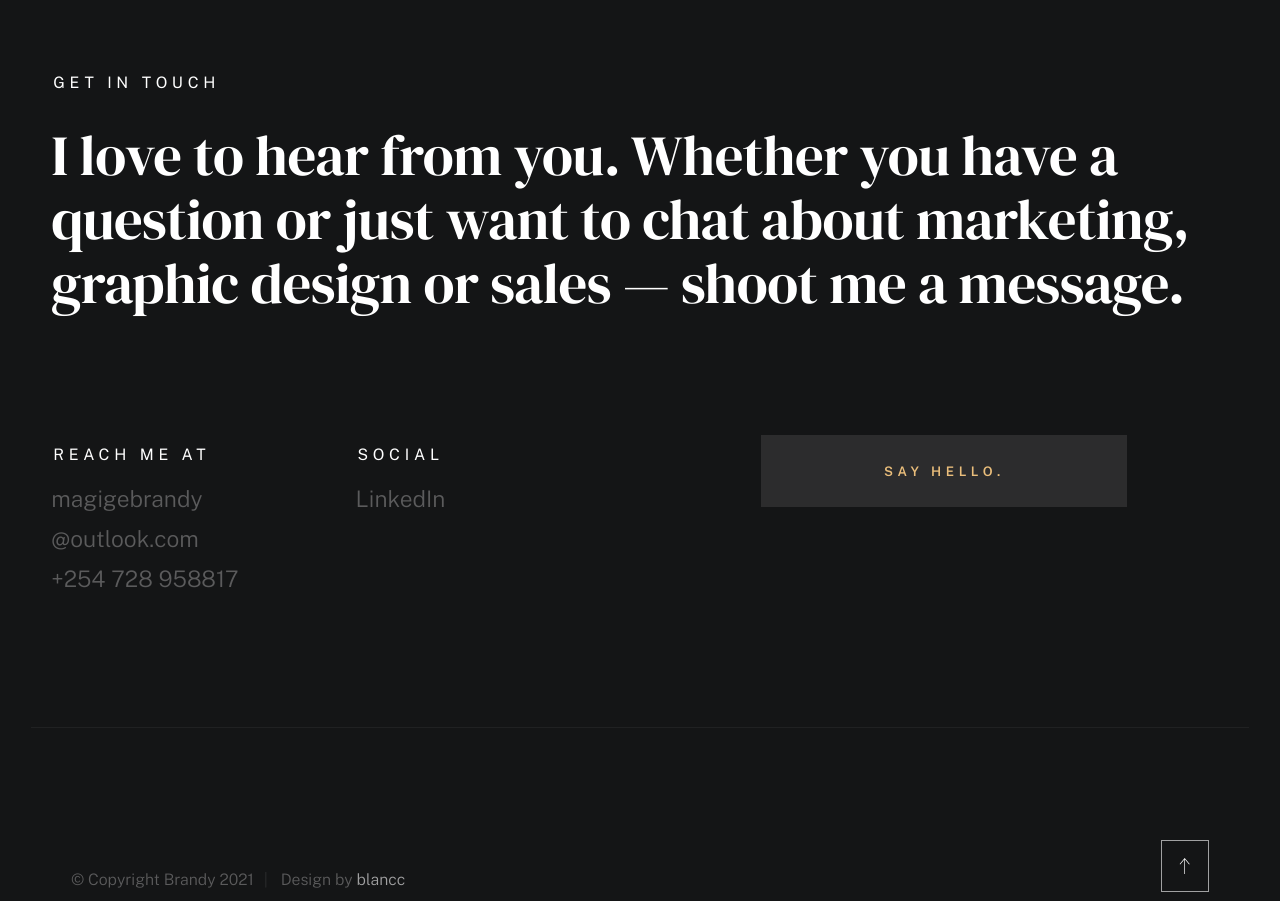
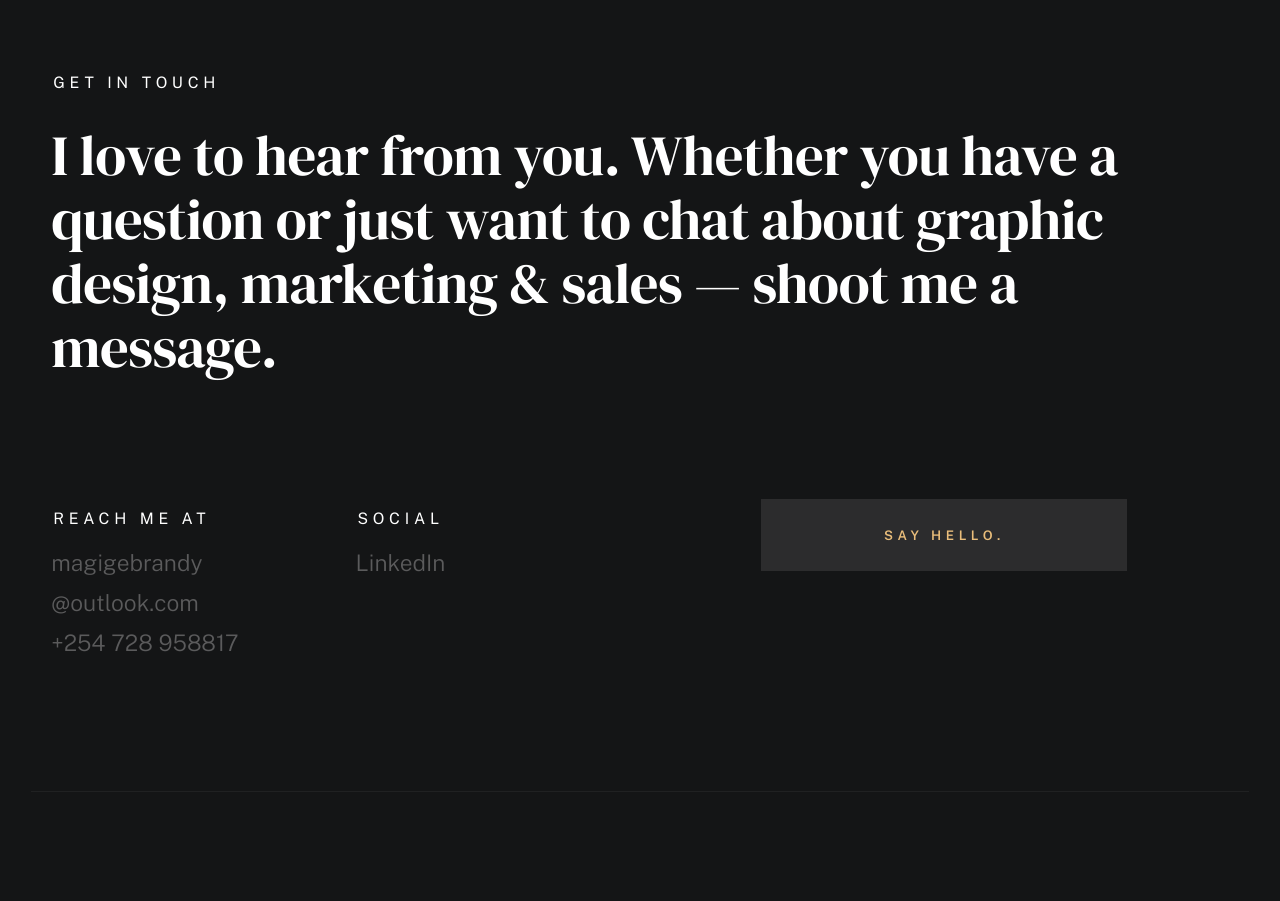
Before and after one commit to blancc-page/Brandys_Shit, a plain HTML site: page index.html in a window 1280 px wide. Shown: the part 4460-5361 px from the top of the page. Drawn offline with nearby package versions, Linux system fonts and the light colour scheme; files whose address does not match are found by name; a web font is replaced by a local one.

Commit message:
Add files via upload

```diff
--- a/index.html
+++ b/index.html
@@ -589,7 +589,7 @@
                         <p class="h1">
                             I love to hear from you.
                             Whether you have a question or just
-                            want to chat about marketing, graphic design or sales — shoot me a message.
+                            want to chat about graphic design, marketing & sales — shoot me a message.
                         </p>
                     </div>
                 </div> <!-- end contact-top -->
```
